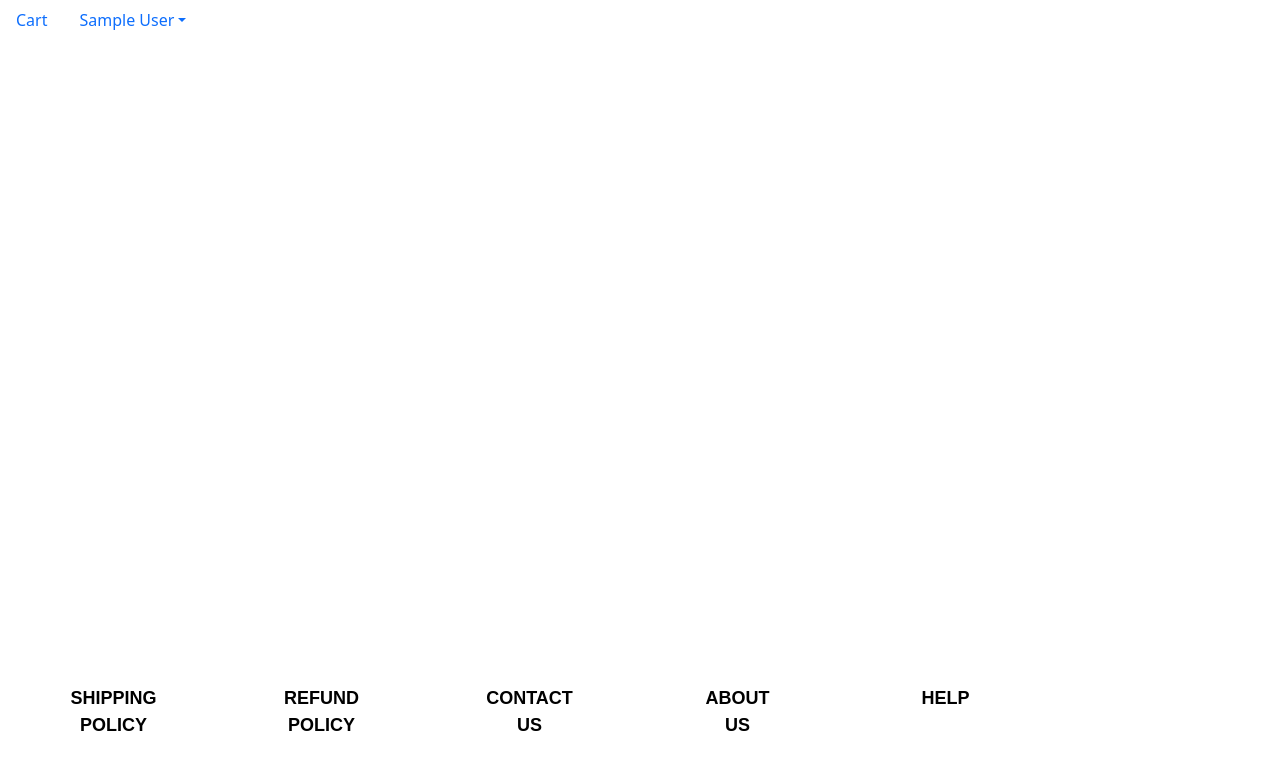
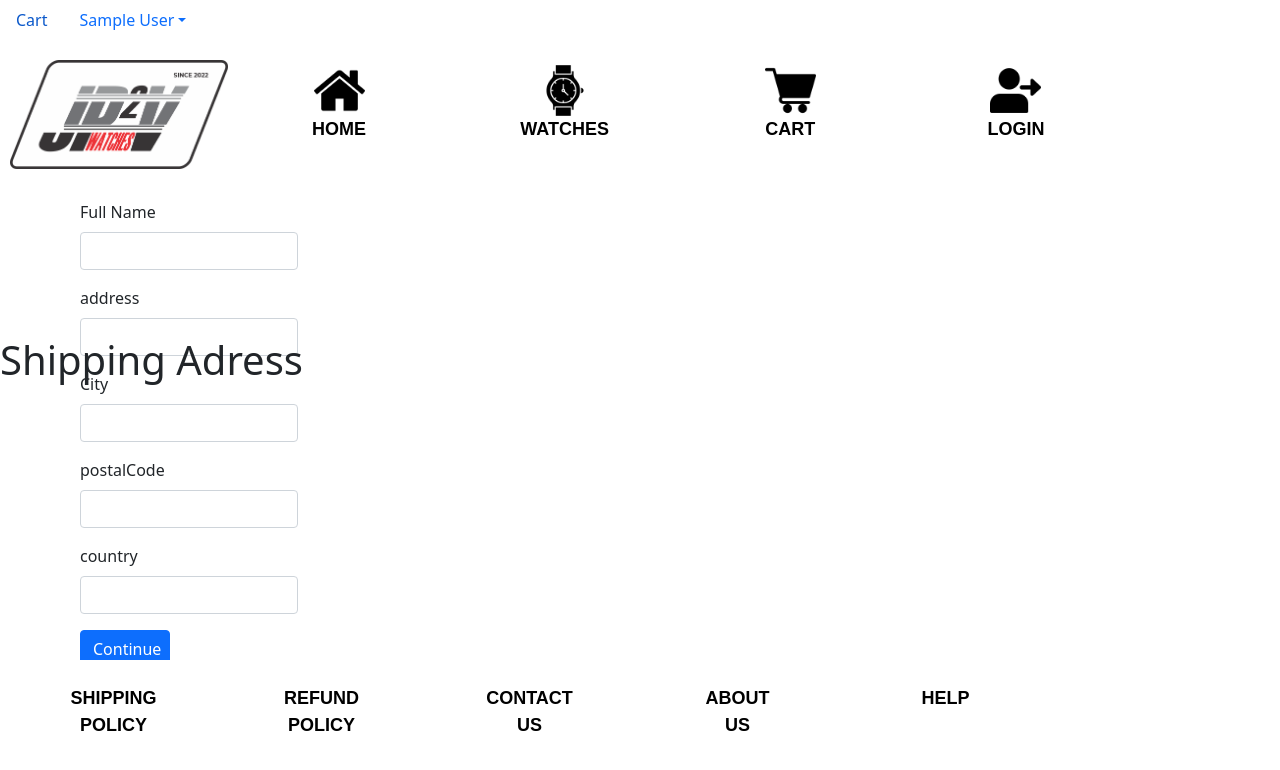
Before and after one commit to Vitor-Laperriere/Milestone2, a React (Create React App) app in the folder frontend/: page /ShippingAddressScreen in a window 1280 px wide. Shown: the top 770 px of the page. Built offline with nearby package versions, Linux system fonts and the light colour scheme; sample sign-in values are in the browser's storage.

Commit message:
shoppingadres

```diff
--- a/frontend/src/App.js
+++ b/frontend/src/App.js
@@ -17,6 +17,7 @@ import ShipPoli from "./Screen/ShipPoli";
 import RefundPoli from "./Screen/RefundPoli";
 import NavDropdown from 'react-bootstrap/NavDropdown';
 import { LinkContainer } from 'react-router-bootstrap'
+import ShippingAddressScreen from "./Screen/ShippingAddressScreen";
 
 function App() {const { state, dispatch: ctxDispatch } = useContext(Store);
   const { cart, userInfo } = state;
@@ -68,9 +69,10 @@ function App() {const { state, dispatch: ctxDispatch } = useContext(Store);
                     <Route path="/list" element={<List />}/>
                     <Route path="/cart" element={<CartScreen />}/>
                     <Route path="/login" element={<SigninScreen />} />
+                    <Route path="/ShippingAddressScreen" element={<ShippingAddressScreen />}/>
                     <Route path="/about_us" element={<AboutUs />}/>
                     <Route path="/help" element={<Help />}/>
-                    <Route path="/shipping" element={<ShipPoli />}/>
+                    <Route path="/shippingPoli" element={<ShipPoli />}/>
                     <Route path="/refund" element={<RefundPoli />}/>
                     <Route path="/" element={<HomeScreen />}/>
                 </Routes>
--- a/frontend/src/Screen/CartScreen.js
+++ b/frontend/src/Screen/CartScreen.js
@@ -9,6 +9,7 @@ import Button from 'react-bootstrap/Button';
 import Card from 'react-bootstrap/Card';
 import { Link, useNavigate } from 'react-router-dom';
 import axios from 'axios';
+import ToolBar from '../components/Components-HomeScreen/ToolBar';
 
 export default function CartScreen() {
   const navigate = useNavigate();
@@ -34,12 +35,13 @@ export default function CartScreen() {
   };
 
   const checkoutHandler = () => {
-    navigate('/signin?redirect=/shipping');
+    navigate('/ShippingAddressScreen');
   };
 
 
   return (
     <div>
+      <ToolBar />
       <Helmet>
         <title>Shopping Cart</title>
       </Helmet>
--- /dev/null
+++ b/frontend/src/Screen/ShippingAddressScreen.js
@@ -0,0 +1,113 @@
+import React, { useContext, useEffect, useState } from 'react';
+
+import { Helmet }  from 'react-helmet-async';
+import Form from   'react-bootstrap/Form'
+import Button from   'react-bootstrap/Button'
+import ToolBar from '../components/Components-HomeScreen/ToolBar';
+import { Navigate, useNavigate } from 'react-router-dom';
+import { Store } from '../Store'
+
+export default function ShippingAdressScreen() {
+    const navigate = useNavigate();
+    const { state, dispatch: ctxDispatch} = useContext(Store);
+    const {
+        userInfo,
+        cart: { shippingAddress },
+    } = state;
+
+    const [fullName, setFullName] = useState(shippingAddress.fullName || '');
+    const [address, setAddress] = useState(shippingAddress.address || '');
+    const [city, setCity] = useState(shippingAddress.city || '');
+    const [postalCode, setPostalCode] = useState(shippingAddress.postalCode || '');
+    const [country, setCountry] = useState(shippingAddress.country || '');
+
+    useEffect(() => {
+        if(!userInfo) {
+            navigate('/signin?redirect=/ShippingAddressScreen');
+        }
+    }, [userInfo, navigate]);
+
+    const submitHandler = (e) => {
+        e.preventDefault();
+        ctxDispatch({
+            type: 'SAVE_SHIPPING_ADDRESS',
+            payload: {
+                fullName,
+                address,
+                city,postalCode,
+                country,
+            },
+        });
+        localStorage.setItem(
+            'shippingAdress',
+            JSON.stringify({
+                fullName,
+                address,
+                city,
+                postalCode,
+                country,
+            })
+        );
+        navigate('/payment');
+    }
+
+    return <div>
+        <ToolBar />
+        <Helmet>
+            <title>Shipping Adress</title>
+        </Helmet>
+        <div className='container small-container'>
+
+            <Form onSubmit={submitHandler}>
+                <Form.Group className='mb-3' controlId='fullName' >
+                    <Form.Label>Full Name</Form.Label>
+                    <Form.Control
+                        value={fullName}
+                        onChange={(e) => setFullName(e.target.value)}
+                        required
+                    />
+                </Form.Group>
+                <Form.Group className='mb-3' controlId='address' >
+                    <Form.Label>address</Form.Label>
+                    <Form.Control
+                        value={address}
+                        onChange={(e) => setAddress(e.target.value)}
+                        required
+                    />
+                </Form.Group>
+                <Form.Group className='mb-3' controlId='city' >
+                    <Form.Label>City</Form.Label>
+                    <Form.Control
+                        value={city}
+                        onChange={(e) => setCity(e.target.value)}
+                        required
+                    />
+                </Form.Group>
+                <Form.Group className='mb-3' controlId='postalCode' >
+                    <Form.Label>postalCode</Form.Label>
+                    <Form.Control
+                        value={postalCode}
+                        onChange={(e) => setPostalCode(e.target.value)}
+                        required
+                    />
+                </Form.Group>
+                <Form.Group className='mb-3' controlId='country' >
+                    <Form.Label>country</Form.Label>
+                    <Form.Control
+                        value={country}
+                        onChange={(e) => setCountry(e.target.value)}
+                        required
+                    />
+                </Form.Group>
+                <div className="mb-3">
+                    <Button variant="primary" type="submit">
+                        Continue
+                    </Button>
+                </div>
+
+            </Form>
+        </div>
+        <h1 className='my-3'>Shipping Adress</h1>
+    </div>
+
+}
--- a/frontend/src/Screen/SigninScreen.js
+++ b/frontend/src/Screen/SigninScreen.js
@@ -28,6 +28,7 @@ export default function SigninScreen() {
         email,
         password,
       });
+      console.log(data);
       ctxDispatch({ type: 'USER_SIGNIN', payload: data });
       localStorage.setItem('userInfo', JSON.stringify(data));
       navigate(redirect || '/');
--- a/frontend/src/Store.js
+++ b/frontend/src/Store.js
@@ -8,7 +8,10 @@ const initialState = {
     : null,
 
   cart: {
-  cartItems: localStorage.getItem('cartItems')
+    shippingAddress: localStorage.getItem('shippingAddres')
+    ? JSON.parse(localStorage.getItem('shippingAddres'))
+    : {},
+    cartItems: localStorage.getItem('cartItems')
       ? JSON.parse(localStorage.getItem('cartItems'))
       : [],
   },
@@ -45,7 +48,16 @@ function reducer(state, action) {
         userInfo: null,
       };
 
+      case 'SAVE_SHIPPING_ADDRESS':
+        return {
+          ...state,
+          cart: {
+            ...state.cart,
+            shippingAddress: action.payload,
+          },
+        }
     default:
+
       return state;
   }
 }
--- a/frontend/src/components/Components-HomeScreen/FootBar.js
+++ b/frontend/src/components/Components-HomeScreen/FootBar.js
@@ -9,7 +9,7 @@ function FootBar(){
                     <Link to="/shipping" class="foot-link">SHIPPING POLICY</Link>
                     <Link to="/refund" class="foot-link">REFUND POLICY</Link>
                     <Link to="/contact" class="foot-link">CONTACT US</Link>
-                    <Link to="/about_us" target="_blank" class="foot-link">ABOUT US</Link>
+                    <Link to="/about_us" class="foot-link">ABOUT US</Link>
                     <Link to="/help" class="foot-link">HELP</Link>
                 </div>
             </div>
```
Also changed, not shown: 1 other file (tests, documents, lock files or other folders).
